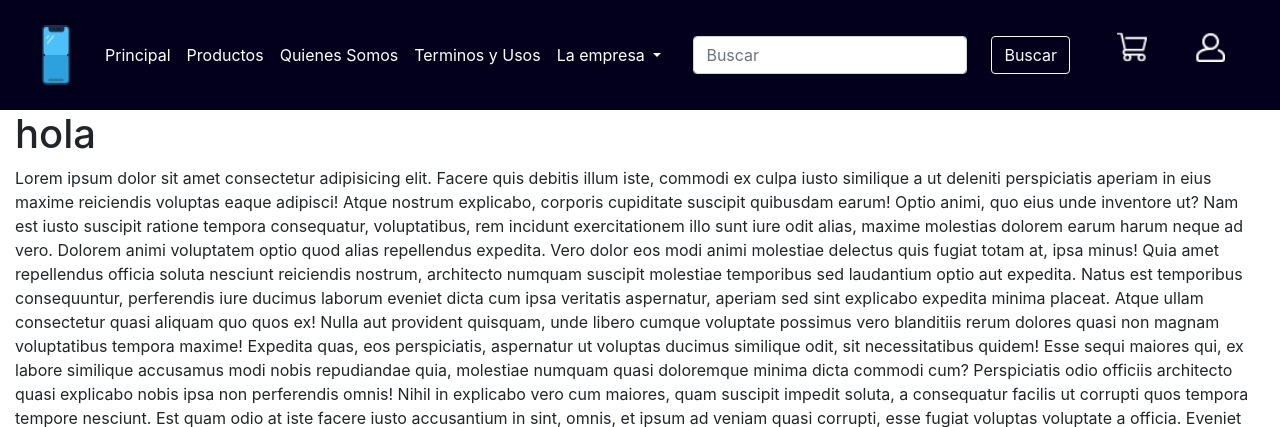
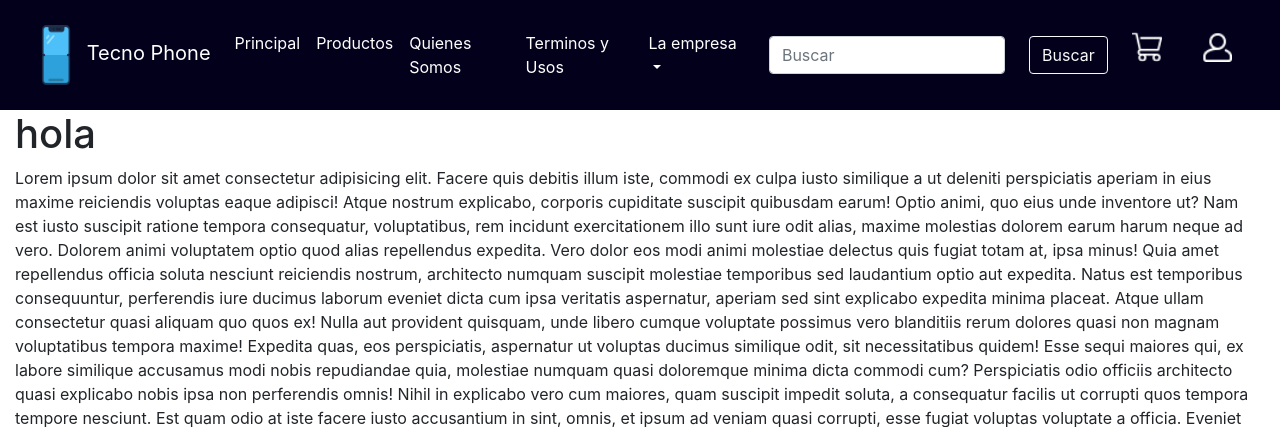
Before and after one commit to joss-dev/proyecto-tiendaonline, a CodeIgniter 4 app: the page made by app/Views/Home.php in a window 1280 px wide. Shown: the top 427 px of the page. Run offline with PHP 8.4 and a stand-in for CodeIgniter, Linux system fonts and the light colour scheme; the template is opened without the code that fills it, so the values that code supplies are empty; some libraries are stand-ins or nearby versions.

Commit message:
agrega titulo en navbar

```diff
--- a/app/Views/Home.php
+++ b/app/Views/Home.php
@@ -10,10 +10,12 @@
 </head>
 
 <body>
+  <!-- barra de navegacion -->
   <nav class="navbar navbar-light navbar-expand-lg" style="background-color: #03001c;">
     <div class="container-fluid">
-      <a class="navbar-brand" href="#">
+      <a class="navbar-brand text-white" href="#">
         <img src="./public/img/icon.png" alt="" width="50" height="60">
+        Tecno Phone
       </a>
       <button class="navbar-toggler bg-white" type="button" data-bs-toggle="collapse" data-bs-target="#navbarSupportedContent" aria-controls="navbarSupportedContent" aria-expanded="false" aria-label="Toggle navigation">
         <span class="navbar-toggler-icon"></span>
@@ -62,6 +64,8 @@
       </ul>
     </div>
   </nav>
+
+
   <div class="container-fluid">
     <h1>hola</h1>
     <p>
@@ -69,6 +73,7 @@
     </p>
   </div>
 
+  <!-- final de pagina -->
   <footer class="text-center text-white pt-3" style="background-color: #03001c;">
     <ul class="row m-0">
       <li class="col-sm-12 col-lg-4 mb-5">
```
Also changed, not shown: public/css/myStyle.css (line endings or trailing spaces).
